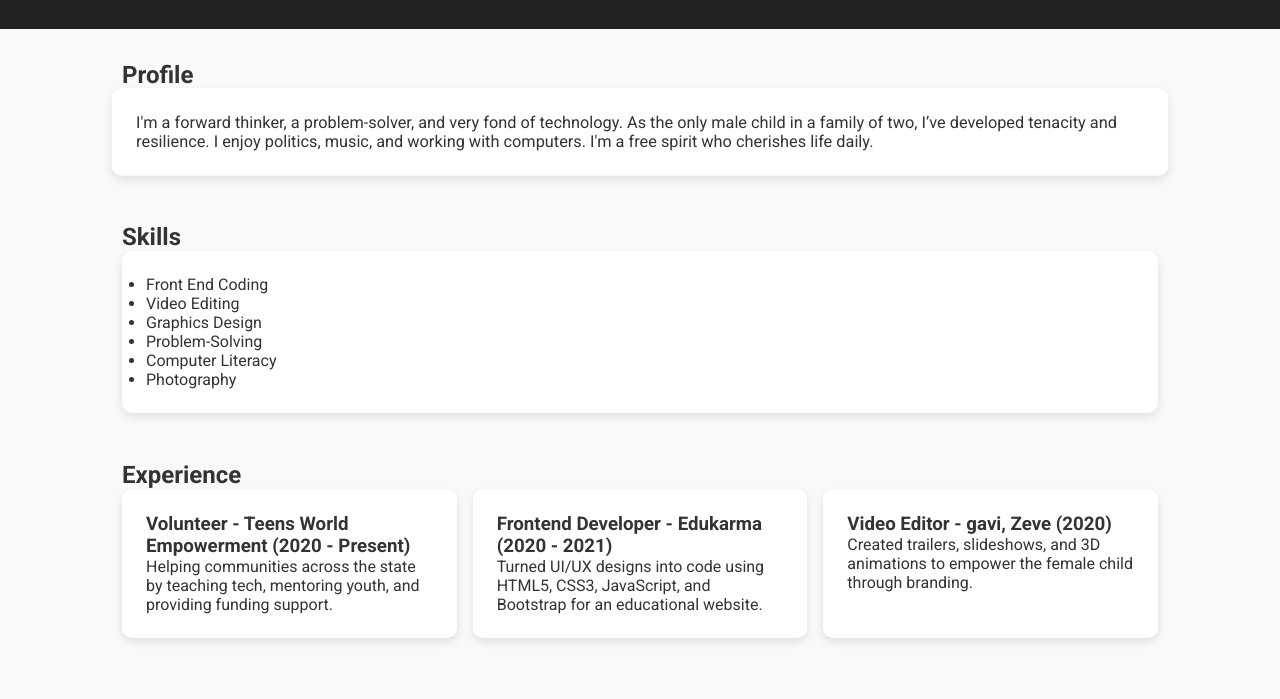
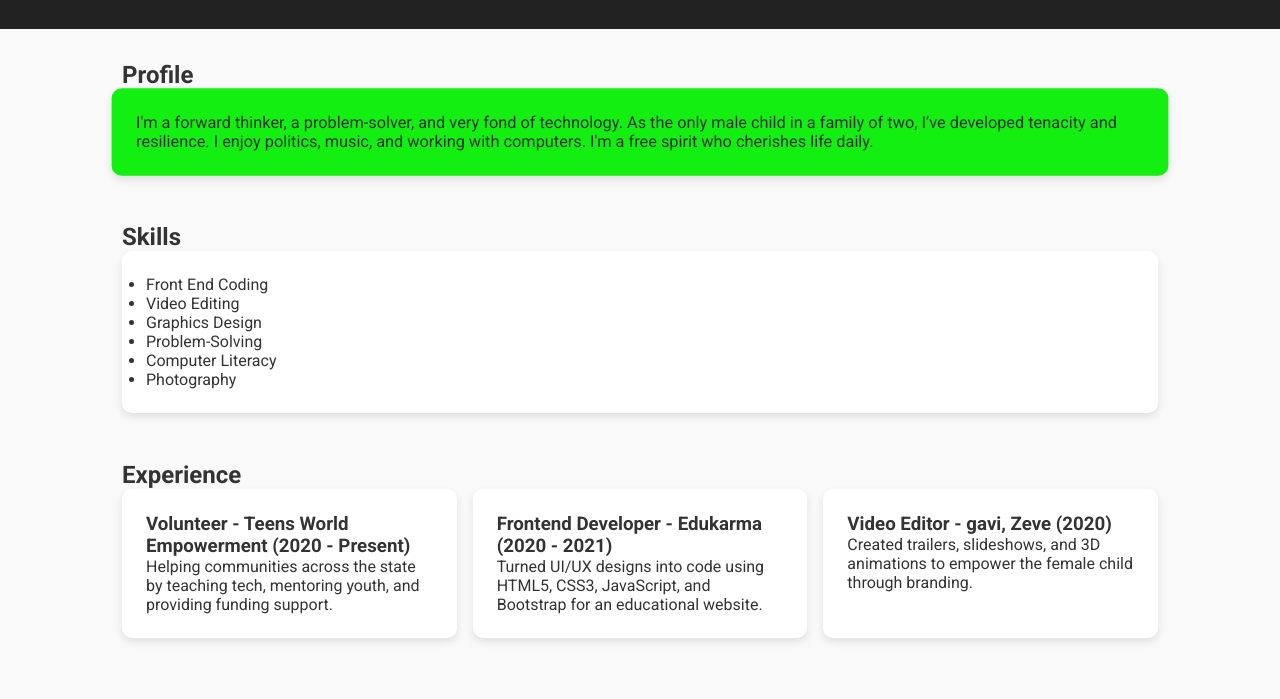
Before and after one commit to SaiCanCode/Cv, a plain HTML site: page index.html in a window 1280 px wide. In both pictures the pointer is over the element 640 px from the left and 224 px from the top of the page. Shown: the part 92-791 px from the top of the page. Drawn offline with Linux system fonts and the light colour scheme.

Commit message:
index.html

```diff
--- a/index.html
+++ b/index.html
@@ -41,7 +41,7 @@
     }
     .card:hover {
       transform: scale(1.02);
-      /* background-color: #12df10; */
+      background-color: #12ef10;
     }
 
     .experience-cards {
@@ -55,59 +55,6 @@
       min-width: 250px;
     }
 
-
-/* .carousel-wrapper {
-  width: 100%;
-  max-width: 700px;
-  margin: auto;
-  overflow: hidden;
-  border-radius: 10px;
-  background: #fff;
-  display: flex;
-  align-items: center;
-  justify-content: center;
-} */
-
-/* .carousel {
-  display: flex;
-  transition: transform 0.5s ease-in-out;
-}
-
-.carousel img {
-  max-width: 100%;
-  max-height: 300px;
-  height: auto;
-  object-fit: contain;
-  flex-shrink: 0;
-  border-radius: 10px;
-}
-
-.carousel-nav {
-  text-align: center;
-  margin-top: 10px;
-}
-
-.carousel-nav label {
-  cursor: pointer;
-  padding: 5px;
-  font-size: 1.5rem;
-}
-
-#img1:checked ~ .carousel-wrapper .carousel {
-  transform: translateX(0%);
-}
-#img2:checked ~ .carousel-wrapper .carousel {
-  transform: translateX(-100%);
-}
-#img3:checked ~ .carousel-wrapper .carousel {
-  transform: translateX(-200%);
-}
-#img4:checked ~ .carousel-wrapper .carousel {
-  transform: translateX(-300%);
-}
-#img5:checked ~ .carousel-wrapper .carousel {
-  transform: translateX(-400%);
-} */
 .gallery {
       display: grid;
       grid-template-columns: repeat(auto-fit, minmax(200px, 1fr));
```
